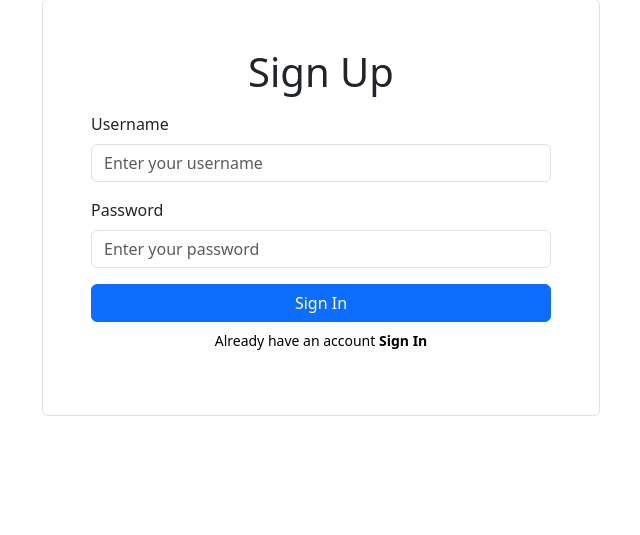
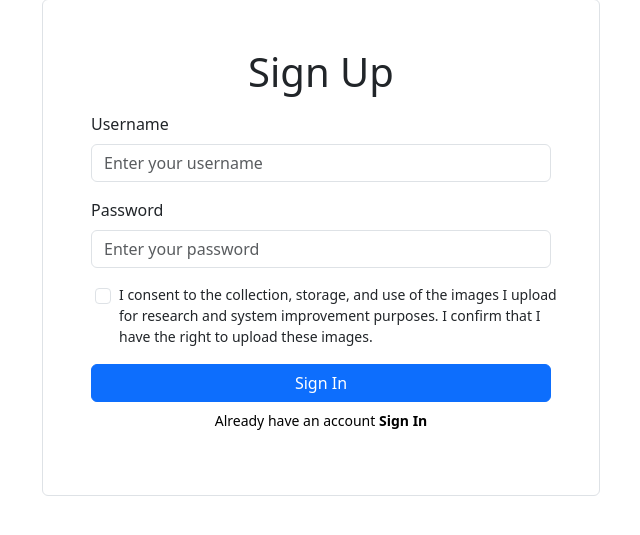
Before and after one commit to ilhye/Inappropriate-Image-Detection-Using-Faster-R-CNN, a Flask app: page /signUp in a window 1280 px wide. Shown: the part 49-584 px from the top of the page, without its empty margins (319-959 px from the left). Run offline with Flask 3, Linux system fonts and the light colour scheme; some libraries are stand-ins or nearby versions.

Commit message:
Add checkbox

```diff
--- a/templates/signUp.html
+++ b/templates/signUp.html
@@ -11,21 +11,30 @@
     <div class="row mb-3">
       <div class="col-md-12 mb-3">
         {{ form.username.label(class="form-label", for="username")}} <br />
-        {{form.username (class="form-control" + ("
-        is-invalid" if form.username.errors else ""), id="username",
-        placeholder="Enter your username")}} {% for error in
-        form.username.errors %}
+        {{form.username (class="form-control" + (" is-invalid" if
+        form.username.errors else ""), id="username", placeholder="Enter your username")}} {% for error in form.username.errors %}
         <div class="invalid-feedback d-block">* {{error}}</div>
         {%endfor%}
       </div>
       <div class="col-md-12 mb-3">
         {{ form.password.label(class="form-label", for="password")}} <br />
-        {{ form.password (class="form-control" + ("
-        is-invalid" if form.password.errors else ""), id="password",
-        placeholder="Enter your password") }} {% for error in
-        form.password.errors %}
+        {{ form.password (class="form-control" + (" is-invalid" if
+        form.password.errors else ""), id="password", placeholder="Enter your password") }} {% for error in form.password.errors %}
         <div class="invalid-feedback d-block">* {{error}}</div>
         {%endfor%}
+      </div>
+      <div class="col-md-12 form-check mb-3 ms-3">
+        <input
+          class="form-check-input"
+          type="checkbox"
+          value=""
+          id="consent"
+        />
+        <label class="form-check-label small" for="consent">
+          I consent to the collection, storage, and use of the images I upload
+          for research and system improvement purposes. I confirm that I have
+          the right to upload these images.
+        </label>
       </div>
 
       <div class="col-md-2 mb-2 w-100">
```
